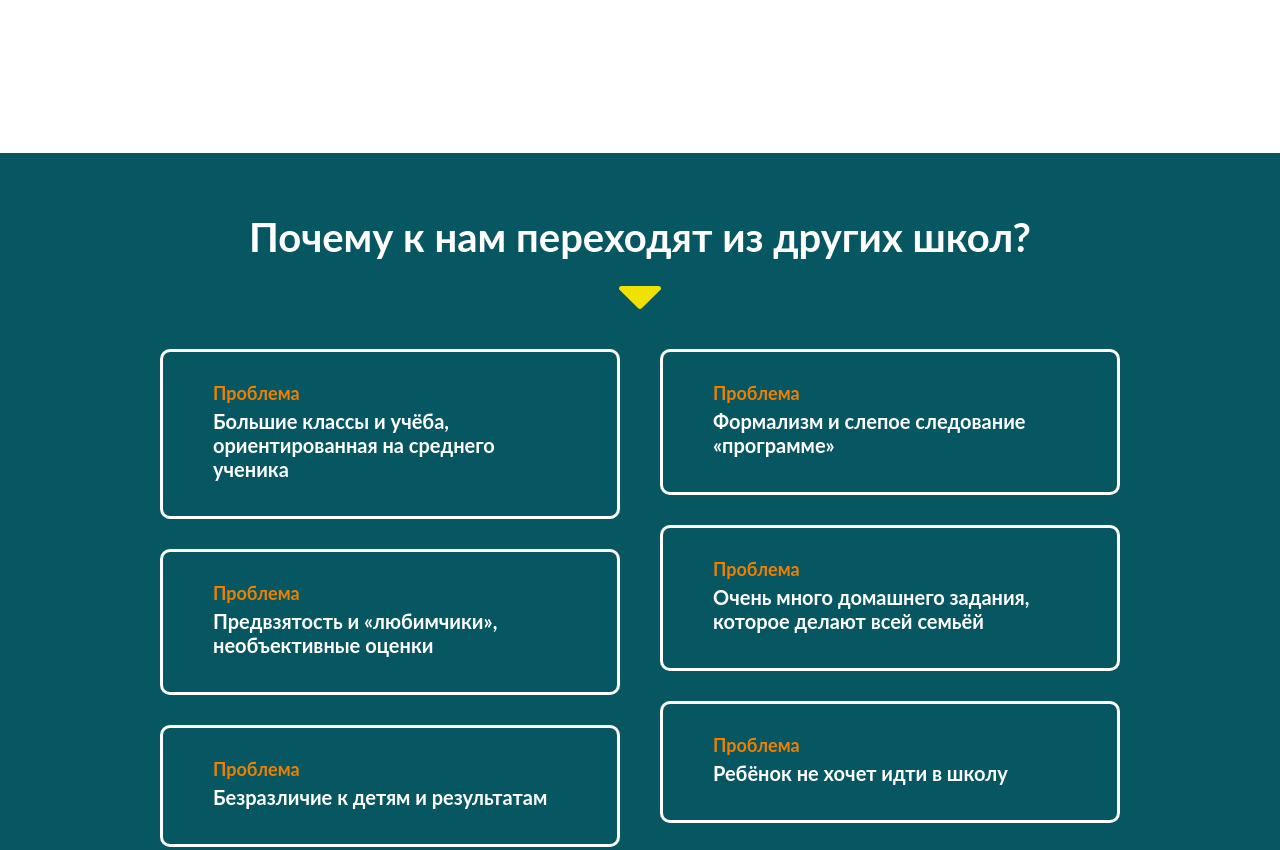
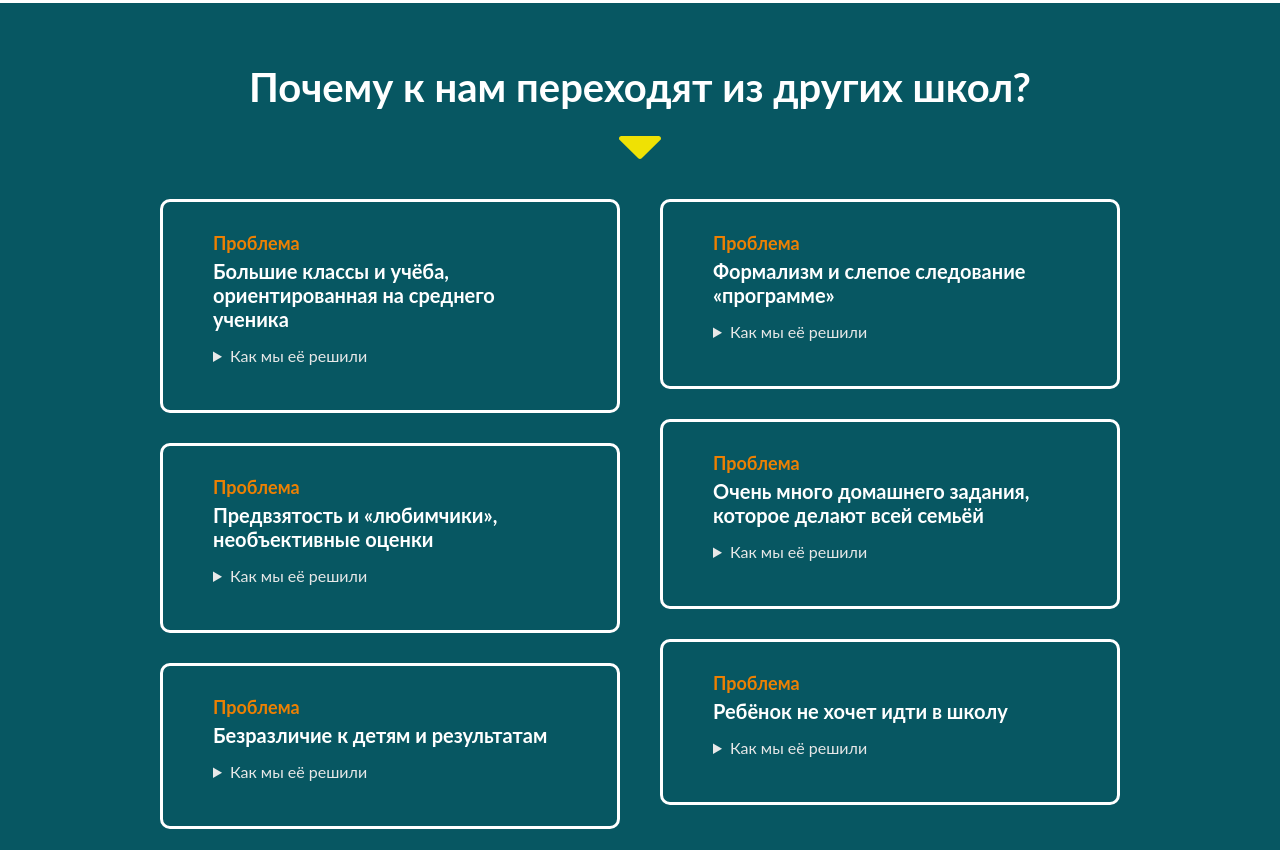
Before and after one commit to iklove2/inpaint, a plain HTML site: page index.html in a window 1280 px wide. Shown: the part 4817-5667 px from the top of the page. Drawn offline with Linux system fonts and the light colour scheme.

Commit message:
why like done

```diff
--- a/css/style.css
+++ b/css/style.css
@@ -398,7 +398,6 @@ main {
     margin-right: auto;
     overflow-y: hidden;
     overflow-x: hidden;
-    margin-bottom: 150px;
     margin-top: 50px;
     flex-wrap: wrap;
     justify-content: center;
@@ -430,13 +429,14 @@ main {
 
 .main_why {
     background-color: #075762;
-    margin-bottom: ;
+    margin-bottom: 150px;
 }
 
 .main_content_why {
     max-width: 960px;
     margin-left: auto;
     margin-right: auto;
+    margin-bottom: 54px;
 }
 
 .why_title {
@@ -483,6 +483,20 @@ main {
     font-size: 20px;
     margin-bottom: 5px;
     font-weight: bold;
+}
+
+.why_go_details {
+    color: #E8E8E8;
+    margin-top: 15px;
+    margin-bottom: 15px;
+}
+
+.why_go_details>summary {
+    color: #E8E8E8;
+}
+
+.why_go_details>summary:hover {
+    cursor: pointer;
 }
 
 @media (max-width: 1000px) and (min-width: 740px) {
--- a/index.html
+++ b/index.html
@@ -219,26 +219,62 @@
                         <li>
                             <h4>Проблема</h4>
                             <p>Большие классы и учёба, ориентированная на среднего ученика</p>
+                            <details class="why_go_details">
+                                <summary>Как мы её решили</summary>
+                                Lorem, ipsum dolor sit amet consectetur adipisicing elit. Quo, sapiente facere, autem quas adipisci debitis vel tempore architecto obcaecati fugiat repudiandae in ad excepturi amet totam dolorem ut deserunt? Totam.
+                            </details>
                         </li>
                         <li>
                             <h4>Проблема</h4>
                             <p>Предвзятость и «любимчики», необъективные оценки</p>
+                            <details class="why_go_details">
+                                <summary>Как мы её решили</summary>
+                                Lorem ipsum dolor sit amet consectetur, adipisicing elit. Impedit, enim. Dignissimos accusantium culpa officiis aliquid suscipit esse ipsa tempora perspiciatis quas qui libero dolor ullam quod modi, eius maiores doloremque.
+                            </details>
                         </li>
                         <li>
                             <h4>Проблема</h4>
                             <p>Безразличие к детям и результатам</p>
+                            <details class="why_go_details">
+                                <summary>Как мы её решили</summary>
+                                Lorem ipsum dolor sit amet consectetur adipisicing elit. Magnam, optio illum? Cum tempore sint laborum, culpa dignissimos veritatis ratione quos nulla alias sit numquam architecto omnis mollitia quo voluptatibus perspiciatis?
+                            </details>
                         </li>
                         <li>
                             <h4>Проблема</h4>
                             <p>Формализм и слепое следование «программе»</p>
+                            <details class="why_go_details">
+                                <summary>Как мы её решили</summary>
+                                Не бывает программ, идеально подходящих всем.
+                                Любой класс неоднороден, в нем есть более и менее
+                                академически сильные ученики (важно, что академическая
+                                успеваемость никоим образом не характеризует человека
+                                как хорошего или плохого). Если во главе угла
+                                преподавателя стоит «пройти всю программу», то часть
+                                детей остаётся за бортом. Если у преподавателя ключевой
+                                задачей является «всё успеть», а не дать знания и умения
+                                в подходящем человеку темпе, то неготовность
+                                ученика усвоить материал с запланированной скоростью
+                                становится проблемой. Мы берём существующие программы
+                                за основу, но они всегда адаптируются и дополняются
+                                под наших учеников.
+                            </details>
                         </li>
                         <li>
                             <h4>Проблема</h4>
                             <p>Очень много домашнего задания, которое делают всей семьёй</p>
+                            <details class="why_go_details">
+                                <summary>Как мы её решили</summary>
+                                Lorem ipsum dolor sit, amet consectetur adipisicing elit. Voluptates, veniam, autem assumenda obcaecati culpa eum exercitationem atque delectus voluptatum distinctio dolores consectetur cumque quidem sint sunt ex ratione aliquid ea?
+                            </details>
                         </li>
                         <li>
                             <h4>Проблема</h4>
                             <p>Ребёнок не хочет идти в школу</p>
+                            <details class="why_go_details">
+                                <summary>Как мы её решили</summary>
+                                Lorem ipsum dolor sit amet consectetur adipisicing elit. Alias cum rerum suscipit, quibusdam, rem iure quod et eveniet vitae nihil incidunt tempore, veritatis officia earum sit debitis esse magni. Ipsum.
+                            </details>
                         </li>
                     </ul>
                 </article>
```
